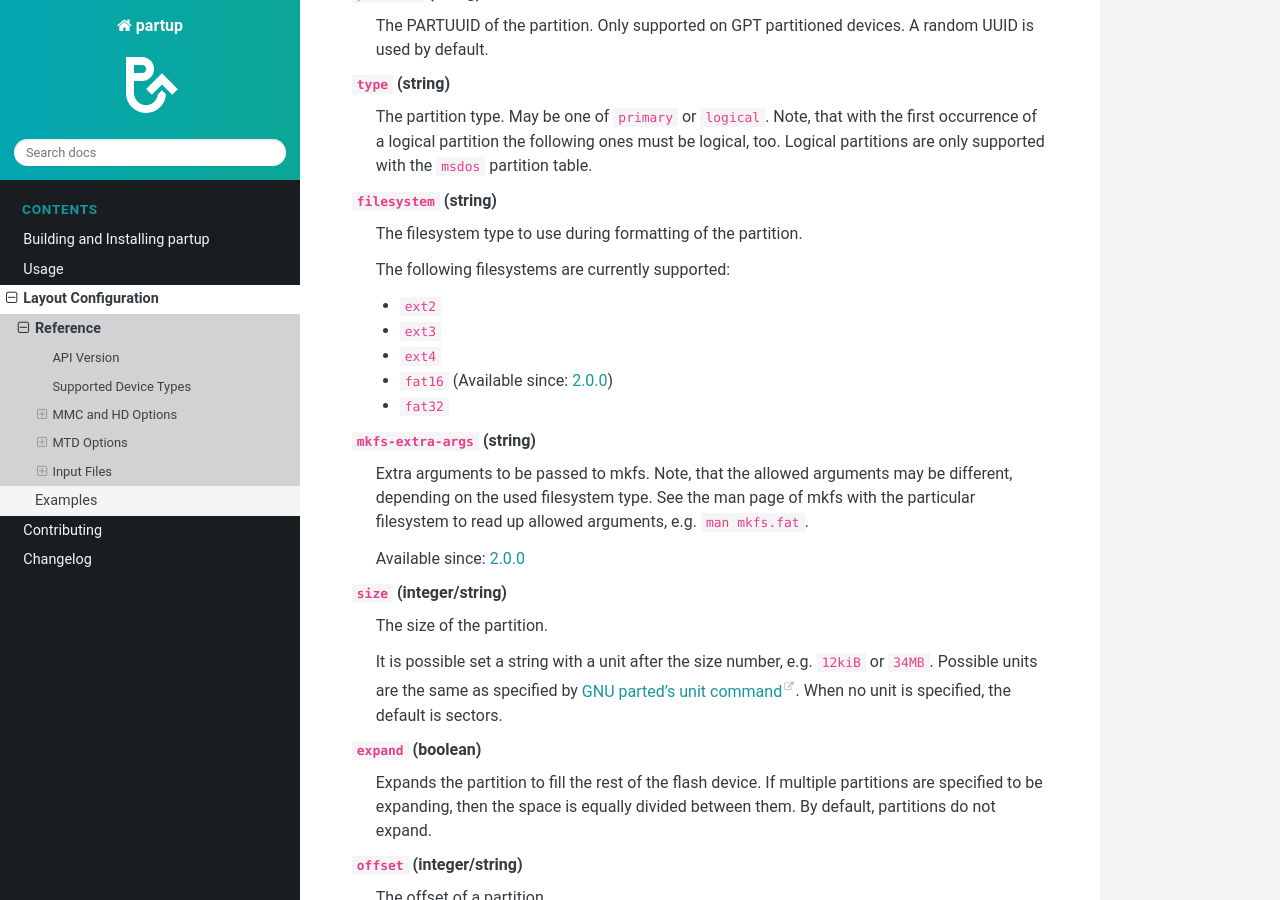
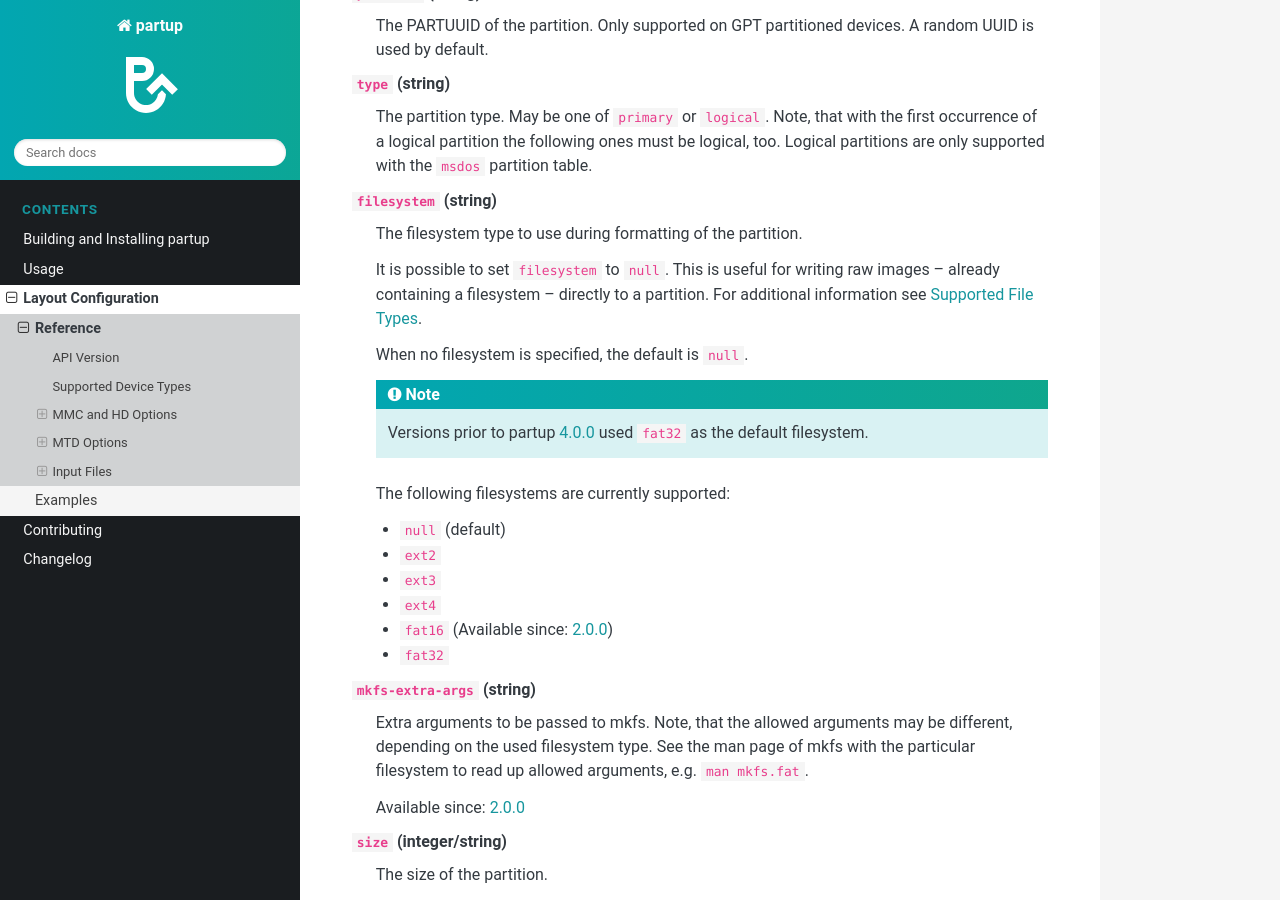
Before and after one commit to phytec/partup, a Sphinx documentation site: the page built from doc/layout-config-reference.rst, in a window 1280 px wide and 900 px high, scrolled down 2674 px. Built offline with Sphinx 7.4.7 and the Read the Docs theme 3.1.0, drawn with Linux system fonts in a browser that asks for light colours.

Commit message:
doc: layout-config-reference: Describe default filesystem
Describe the now default filesystem type "null" and when to use it. Add
a note, that the default changed with version 4.0.0.

Signed-off-by: Martin Schwan <m.schwan@phytec.de>

```diff
--- a/doc/layout-config-reference.rst
+++ b/doc/layout-config-reference.rst
@@ -144,8 +144,20 @@ options:
 ``filesystem`` (string)
    The filesystem type to use during formatting of the partition.
 
+   It is possible to set ``filesystem`` to ``null``. This is useful for writing
+   raw images -- already containing a filesystem -- directly to a partition. For
+   additional information see :ref:`supported-file-types`.
+
+   When no filesystem is specified, the default is ``null``.
+
+   .. note::
+
+      Versions prior to partup :ref:`release-4.0.0` used ``fat32`` as the
+      default filesystem.
+
    The following filesystems are currently supported:
 
+   - ``null`` (default)
    - ``ext2``
    - ``ext3``
    - ``ext4``
@@ -336,6 +348,8 @@ at least a ``filename``. For verifying the checksum of the given input file by
    checked against the provided file before writing to the target partition or
    volume.
 
+.. _supported-file-types:
+
 Supported File Types
 ....................
 
```
